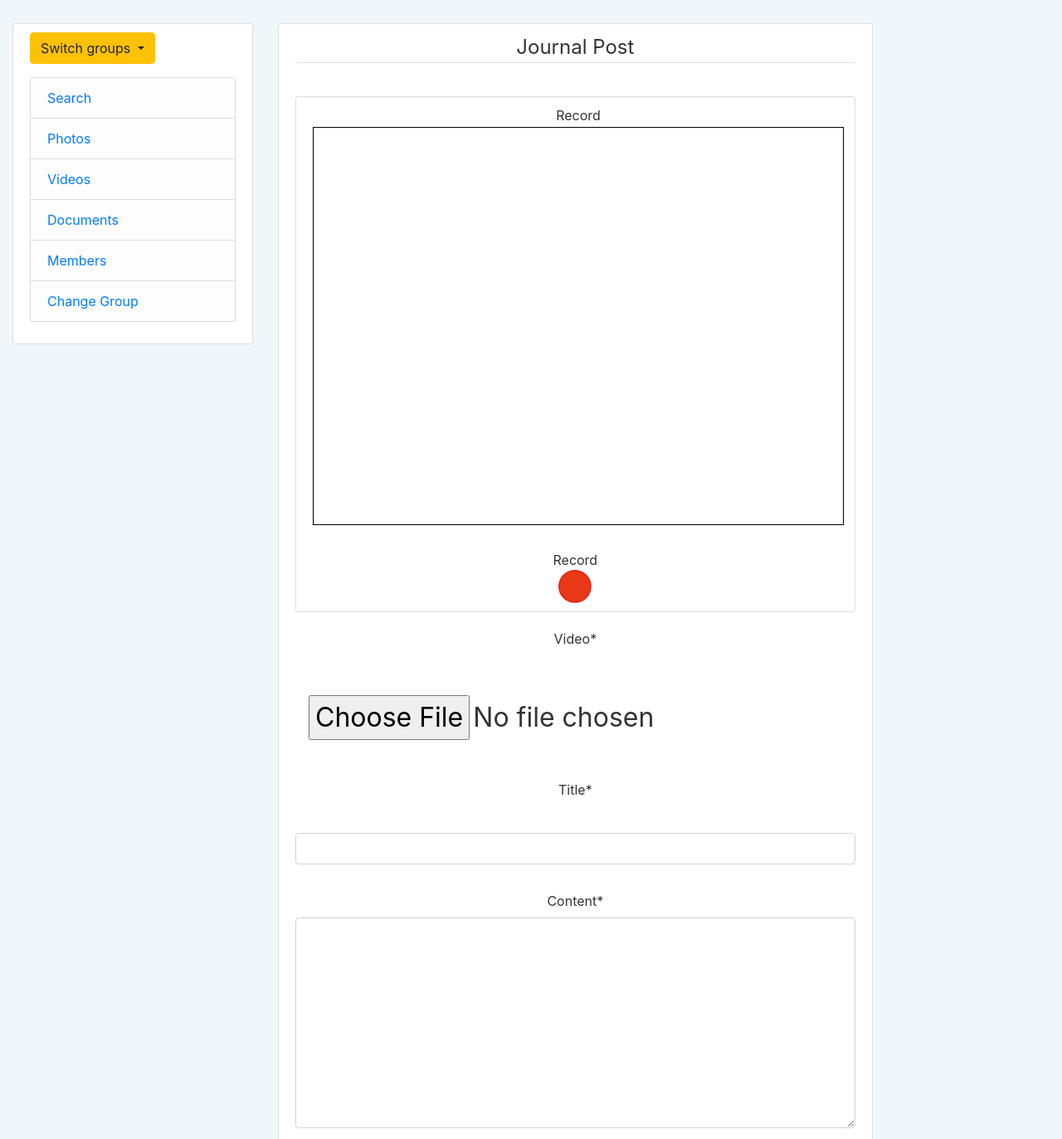
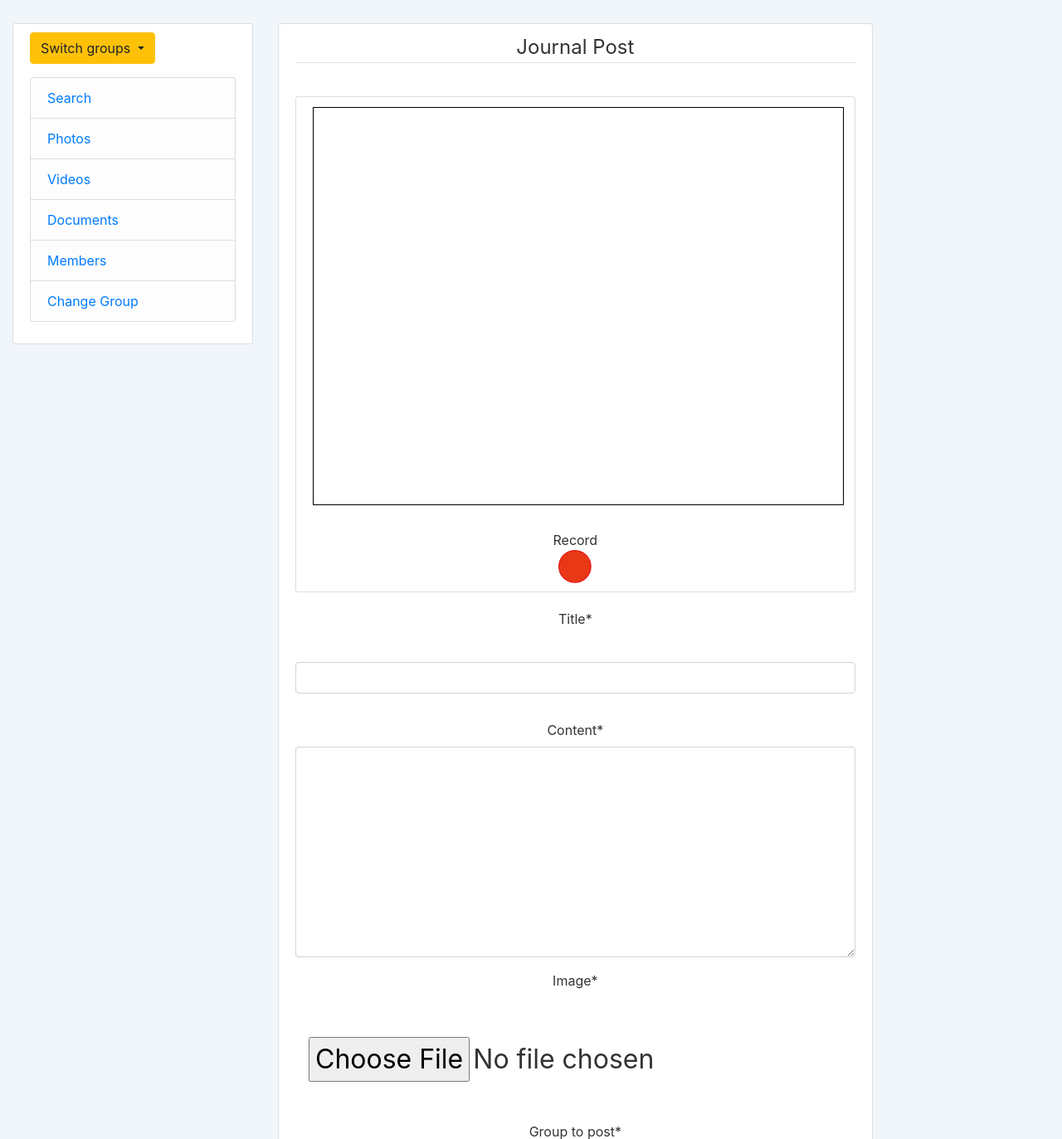
Before and after one commit to matthewsmkim1/LiNK, a Django app: page /post/new/ in a window 1280 px wide. Shown: the part 52-1425 px from the top of the page at 83% size. Run offline with Django 3.2, Linux system fonts and the light colour scheme; a user stored in the database is signed in; data comes from the database, SQL or seed files in the repository; both versions use the stored data as it was after the commit; some libraries are stand-ins or nearby versions.

Commit message:
fixed merge problems

```diff
--- a/LINK/journal/templates/journal/home.html
+++ b/LINK/journal/templates/journal/home.html
@@ -11,12 +11,10 @@
                 </div>
                 <h2><a class="article-title" href="{% url 'post-detail' post.id %}">{{ post.title }}</a></h2>
                 <p class="article-content">{{ post.content }}</p>
-                <!-- {% if post.video != 'NULL' %}
-                    <video class="post-photos" src="{{ post.video.url }}" controls></video>
-                {% endif %}
+                <video class="post-photos" src="{{ post.video.url }}" controls></video>
                 {% if post.image != 'NULL' %}
                     <img class="post-photos" style="width: 20%;height: 20%;" src="{{ post.image.url }}">
-                {% endif %} -->
+                {% endif %}
 
               </div>
             </article>
--- a/LINK/journal/templates/journal/post_detail.html
+++ b/LINK/journal/templates/journal/post_detail.html
@@ -17,12 +17,10 @@
       <h2 class="article-title">{{ object.title }}</h2>
       <p class="article-content">{{ object.content }}</p>
 
-      <!-- {% if post.video != 'NULL' %}
-          <video class="post-photos" src="{{ post.video.url }}" controls></video>
-      {% endif %}
+      <video class="post-photos" src="{{ post.video.url }}" controls></video>
       {% if post.image != 'NULL' %}
           <img class="post-photos" style="width: 20%;height: 20%;" src="{{ post.image.url }}">
-      {% endif %} -->
+      {% endif %}
     </div>
   </article>
 {% endblock content %}
--- a/LINK/journal/templates/journal/post_form.html
+++ b/LINK/journal/templates/journal/post_form.html
@@ -11,7 +11,6 @@
             </fieldset>
             <div class="content-section cent">
                 <div class="left">
-                    <div id="startButton" class="button ">   Record   </div>
 
                     <div id="abc">
                         <video id="preview" width="640" height="480" autoplay muted></video>
--- a/LINK/journal/templates/journal/user_posts.html
+++ b/LINK/journal/templates/journal/user_posts.html
@@ -11,9 +11,7 @@
             </div>
             <h2><a class="article-title" href="{% url 'post-detail' post.id %}">{{ post.title }}</a></h2>
             <p class="article-content">{{ post.content }}</p>
-            {% if post.video != 'NULL' %}
-                <video class="post-photos" src="{{ post.video.url }}" controls></video>
-            {% endif %}
+            <video class="post-photos" src="{{ post.video.url }}" controls></video>
             {% if post.image != 'NULL' %}
                 <img class="post-photos" style="width: 20%;height: 20%;" src="{{ post.image.url }}">
             {% endif %}
--- a/LINK/journal/views.py
+++ b/LINK/journal/views.py
@@ -86,7 +86,7 @@ class PostDetailView(DetailView):
 class PostCreateView(LoginRequiredMixin, CreateView):
     model = Post
     # form_class = PostCreateForm
-    fields = [ 'video','title', 'content', 'image', 'group_to_post']
+    fields = [ 'title', 'content', 'image', 'group_to_post']
     #
     # def group_shit(self, form):
     #never called
```
Also changed, not shown: LINK/db.sqlite3, LINK/journal/migrations/0007_auto_20200430_1553.py (added), 1 other file.
